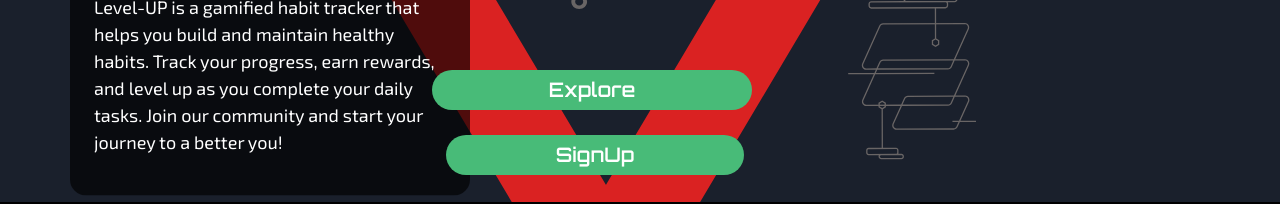
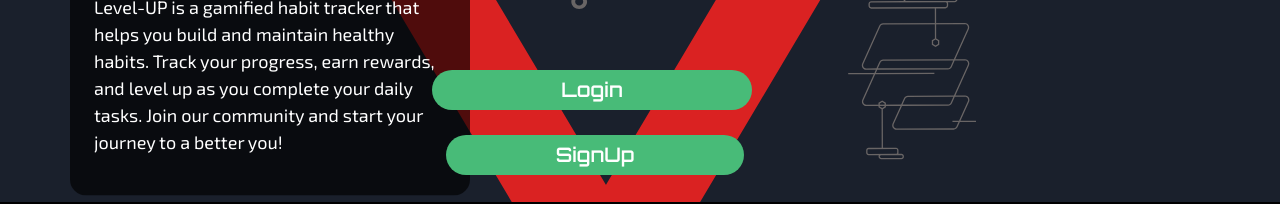
Before and after one commit to OscarRapale/Project-Level-UP, a React (Vite) app in the folder frontend/LevelUP-frontend/: page / in a window 1280 px wide. Shown: the part 665-869 px from the top of the page. Built offline with nearby package versions, Linux system fonts and the light colour scheme.

Commit message:
Adjustments for Home page

```diff
--- a/frontend/LevelUP-frontend/src/components/Home/Home.tsx
+++ b/frontend/LevelUP-frontend/src/components/Home/Home.tsx
@@ -65,14 +65,14 @@ const Home = () => {
         marginRight={{ base: "10px", md: "96px" }}
         marginBottom="25px"
         as={RouterLink}
-        to="/dashboard"
+        to="/login"
         borderRadius="3xl"
         w="320px"
         backgroundColor={colorMode === "dark" ? "green.400" : "#22d3ee"}
         borderColor={colorMode === "dark" ? "green.400" : "#22d3ee"} // Change border color based on color mode
         color="white"
       >
-        Explore
+        Login
       </Button>
 
       <Button
```
Also changed, not shown: 1 other file (tests, documents, lock files or other folders).
